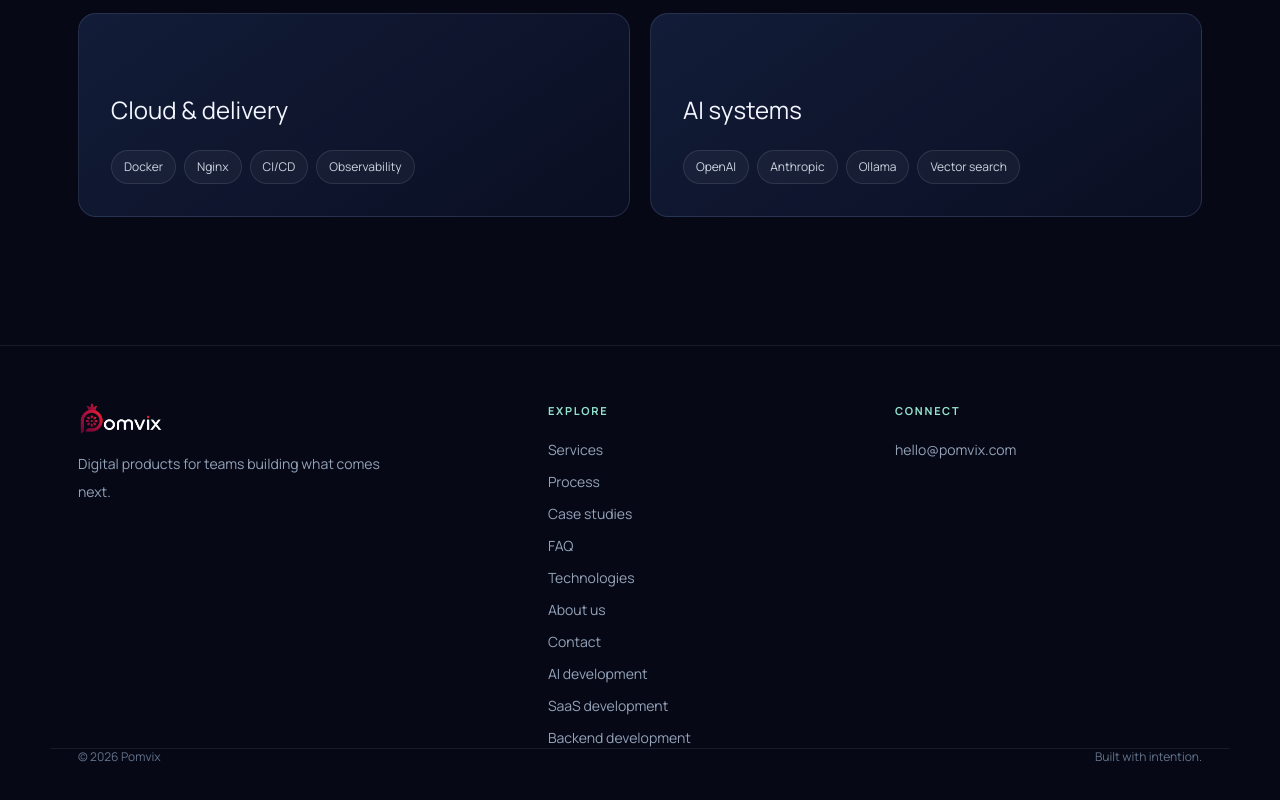
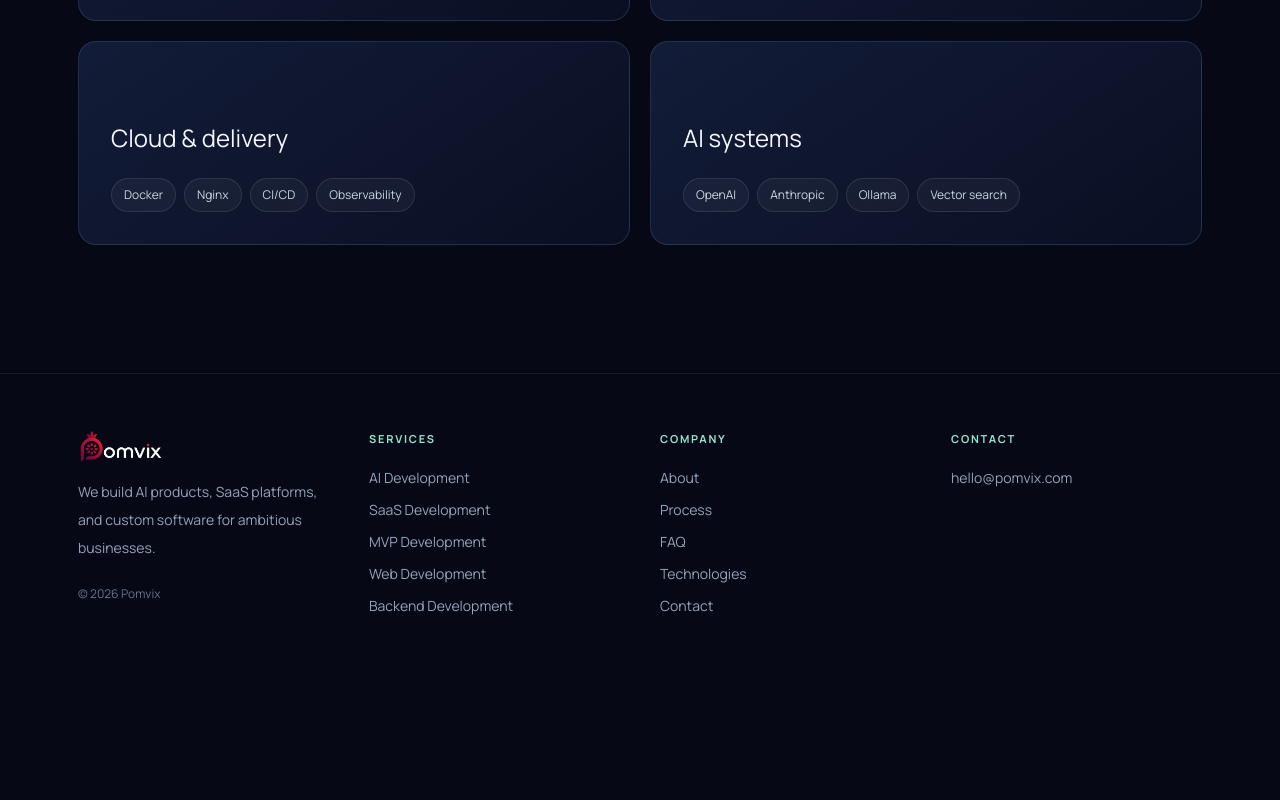
Before and after one commit to YuriyZagorulko/Pomvix, a Next.js app in the folder frontend/: page /technologies in a window 1280 px wide. Shown: the part 898-1698 px from the top of the page. After the commit the page ends 1570 px from the top, so only its background shows below. Built offline with nearby package versions, Linux system fonts and the light colour scheme; no server answers.

Commit message:
style fixes

```diff
--- a/frontend/app/case-studies/page.tsx
+++ /dev/null
@@ -1,109 +0,0 @@
-import type { Metadata } from 'next';
-import Link from 'next/link';
-import { ArrowRight } from 'lucide-react';
-import { PageHero } from '@/components/page-hero';
-import { Section } from '@/components/section';
-import { pageJsonLd, pageMetadata } from '@/lib/seo';
-export const metadata: Metadata = pageMetadata(
-  'Software Development Case Studies',
-  'Explore Pomvix project work. Public client case studies will be added as projects become available.',
-  '/case-studies',
-);
-export default function CaseStudies() {
-  return (
-    <main>
-      <script
-        type="application/ld+json"
-        dangerouslySetInnerHTML={{
-          __html: JSON.stringify(
-            pageJsonLd(
-              String(metadata.title),
-              String(metadata.description),
-              '/case-studies',
-              'CollectionPage',
-            ),
-          ),
-        }}
-      />
-      <PageHero
-        eyebrow="Selected work"
-        title="Proof through the work itself."
-        description="Pomvix does not publish invented client stories. Public case studies will be added as projects become available and clients approve sharing them."
-      />
-      <Section eyebrow="Internal project" title="The Pomvix website">
-        <div className="mt-12 grid gap-10 md:grid-cols-[1.1fr_.9fr]">
-          <div className="space-y-6 text-slate-400">
-            <p className="leading-8">
-              This website is an internal Pomvix project created to explain our capabilities,
-              communicate our working approach, and give prospective partners a clear way to start a
-              conversation.
-            </p>
-            <p className="leading-8">
-              The goal was a fast, accessible, content-led experience that preserves a distinctive
-              visual identity while providing a solid foundation for service pages, SEO, and future
-              commercial content.
-            </p>
-            <p className="leading-8">
-              It is clearly identified as internal work—not a client case study or performance claim
-              for another organization.
-            </p>
-          </div>
-          <div className="card p-8">
-            <h3 className="text-2xl">Project focus</h3>
-            <ul className="mt-6 space-y-3 text-slate-400">
-              <li>— Clear service architecture and internal linking</li>
-              <li>— Server-rendered Next.js pages</li>
-              <li>— Semantic content and metadata</li>
-              <li>— Reusable content-driven components</li>
-              <li>— A deployment-ready frontend structure</li>
-            </ul>
-          </div>
-        </div>
-      </Section>
-      <Section
-        eyebrow="Architecture and technology"
-        title="A maintainable foundation for the next release."
-        className="border-y border-white/[.06] bg-white/[.015]"
-      >
-        <div className="grid gap-5 md:grid-cols-2">
-          <div className="card p-7">
-            <h3 className="text-xl">Architecture</h3>
-            <p className="mt-4 leading-7 text-slate-400">
-              The site uses the Next.js App Router, shared layout components, data-driven service
-              routes, centralized site configuration, and reusable metadata helpers.
-            </p>
-          </div>
-          <div className="card p-7">
-            <h3 className="text-xl">Technologies</h3>
-            <p className="mt-4 leading-7 text-slate-400">
-              Next.js, React, TypeScript, Tailwind CSS, Lucide icons, semantic HTML, and structured
-              data support the frontend experience.
-            </p>
-          </div>
-          <div className="card p-7">
-            <h3 className="text-xl">Performance</h3>
-            <p className="mt-4 leading-7 text-slate-400">
-              The frontend favors server-rendered content, lightweight shared components, optimized
-              local imagery, and a focused dependency set.
-            </p>
-          </div>
-          <div className="card p-7">
-            <h3 className="text-xl">SEO</h3>
-            <p className="mt-4 leading-7 text-slate-400">
-              Each commercial page has unique metadata, canonical URLs, Open Graph and Twitter
-              fields, structured data, and links into related content.
-            </p>
-          </div>
-        </div>
-      </Section>
-      <Section title="Want to see how we would approach your product?">
-        <Link href="/process" className="button button-ghost">
-          See our process
-        </Link>
-        <Link href="/contact" className="button button-primary ml-3">
-          Discuss your project <ArrowRight size={16} />
-        </Link>
-      </Section>
-    </main>
-  );
-}
--- a/frontend/app/sitemap.ts
+++ b/frontend/app/sitemap.ts
@@ -6,7 +6,6 @@ export default function sitemap(): MetadataRoute.Sitemap {
     '/',
     '/services',
     '/process',
-    '/case-studies',
     '/faq',
     '/technologies',
     '/about',
--- a/frontend/app/technologies/page.tsx
+++ b/frontend/app/technologies/page.tsx
@@ -23,7 +23,7 @@ export default function Technologies() {
         description="We choose technologies for their clarity, maturity, and ability to serve your product for years—not because they’re trending."
       />
       <Section title="A stack designed to last.">
-        <div className="grid gap-5 md:grid-cols-2">
+        <div className="grid gap-5 md:grid-cols-2 mt-7">
           {groups.map(([name, I, items]) => (
             <div className="card p-8" key={name as string}>
               {typeof I === 'function' && <I className="text-mint" size={25} />}
--- a/frontend/components/footer.tsx
+++ b/frontend/components/footer.tsx
@@ -1,44 +1,63 @@
 import Link from 'next/link';
 import Image from 'next/image';
 import { siteConfig } from '@/lib/site';
+
+const serviceLinks = [
+  { label: 'AI Development', href: '/services/ai-development' },
+  { label: 'SaaS Development', href: '/services/saas-development' },
+  { label: 'MVP Development', href: '/services/mvp-development' },
+  { label: 'Web Development', href: '/services/web-development' },
+  { label: 'Backend Development', href: '/services/backend-development' },
+];
+
+const companyLinks = [
+  { label: 'About', href: '/about' },
+  { label: 'Process', href: '/process' },
+  { label: 'FAQ', href: '/faq' },
+  { label: 'Technologies', href: '/technologies' },
+  { label: 'Contact', href: '/contact' },
+];
+
 export function Footer() {
   return (
     <footer className="border-t border-white/[.08] py-14">
-      <div className="shell grid gap-10 md:grid-cols-[1.4fr_1fr_1fr]">
+      <div className="shell grid gap-10 sm:grid-cols-2 lg:grid-cols-4">
         <div>
           <div className="mb-4 flex items-center gap-3">
             <Image src="/logo.png" alt="Pomvix" width={38} height={30} className="h-8 w-auto" />
           </div>
           <p className="max-w-xs text-sm leading-7 text-slate-400">
-            Digital products for teams building what comes next.
+            We build AI products, SaaS platforms, and custom software for ambitious businesses.
           </p>
+          <span className="mt-6 block text-xs text-slate-500">© 2026 Pomvix</span>
         </div>
+        <nav aria-label="Services">
+          <p className="eyebrow mb-5">Services</p>
+          <div className="flex flex-col gap-3 text-sm text-slate-400">
+            {serviceLinks.map((link) => (
+              <Link key={link.href} href={link.href}>
+                {link.label}
+              </Link>
+            ))}
+          </div>
+        </nav>
+        <nav aria-label="Company">
+          <p className="eyebrow mb-5">Company</p>
+          <div className="flex flex-col gap-3 text-sm text-slate-400">
+            {companyLinks.map((link) => (
+              <Link key={link.href} href={link.href}>
+                {link.label}
+              </Link>
+            ))}
+          </div>
+        </nav>
         <div>
-          <p className="eyebrow mb-5">Explore</p>
-          <div className="flex flex-col gap-3 text-sm text-slate-400">
-            <Link href="/services">Services</Link>
-            <Link href="/process">Process</Link>
-            <Link href="/case-studies">Case studies</Link>
-            <Link href="/faq">FAQ</Link>
-            <Link href="/technologies">Technologies</Link>
-            <Link href="/about">About us</Link>
-            <Link href="/contact">Contact</Link>
-            <Link href="/services/ai-development">AI development</Link>
-            <Link href="/services/saas-development">SaaS development</Link>
-            <Link href="/services/backend-development">Backend development</Link>
-          </div>
-        </div>
-        <div>
-          <p className="eyebrow mb-5">Connect</p>
+          <p className="eyebrow mb-5">Contact</p>
           <div className="flex flex-col gap-3 text-sm text-slate-400">
             <a href={`mailto:${siteConfig.contactEmail}`}>{siteConfig.contactEmail}</a>
           </div>
         </div>
       </div>
-      <div className="shell mt-14 flex justify-between border-t border-white/[.08] pt-6 text-xs text-slate-500">
-        <span>© {new Date().getFullYear()} Pomvix</span>
-        <span>Built with intention.</span>
-      </div>
     </footer>
   );
 }
--- a/frontend/components/navbar.tsx
+++ b/frontend/components/navbar.tsx
@@ -7,7 +7,6 @@ import { ArrowUpRight, Menu, X } from 'lucide-react';
 const navigationLinks = [
   ['Services', '/services'],
   ['Process', '/process'],
-  ['Case studies', '/case-studies'],
   ['FAQ', '/faq'],
   ['Technologies', '/technologies'],
   ['About', '/about'],
```
